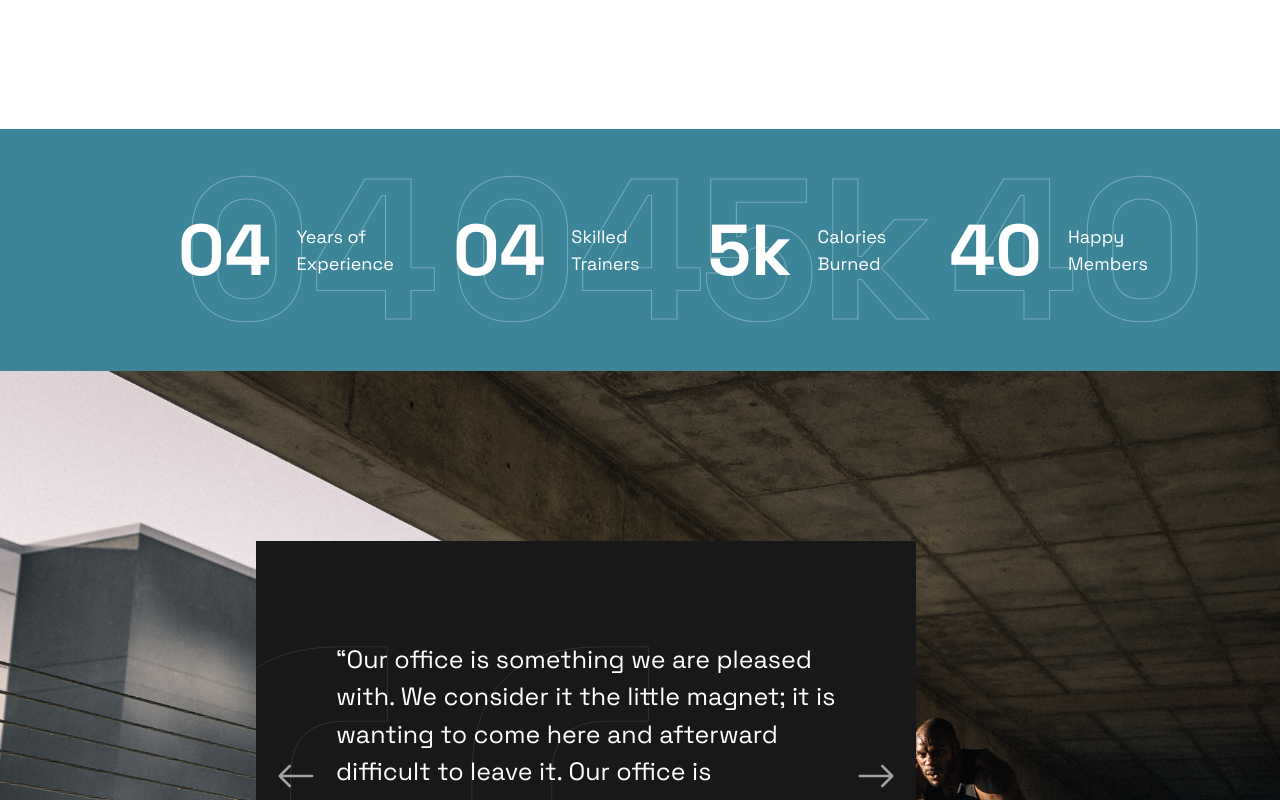
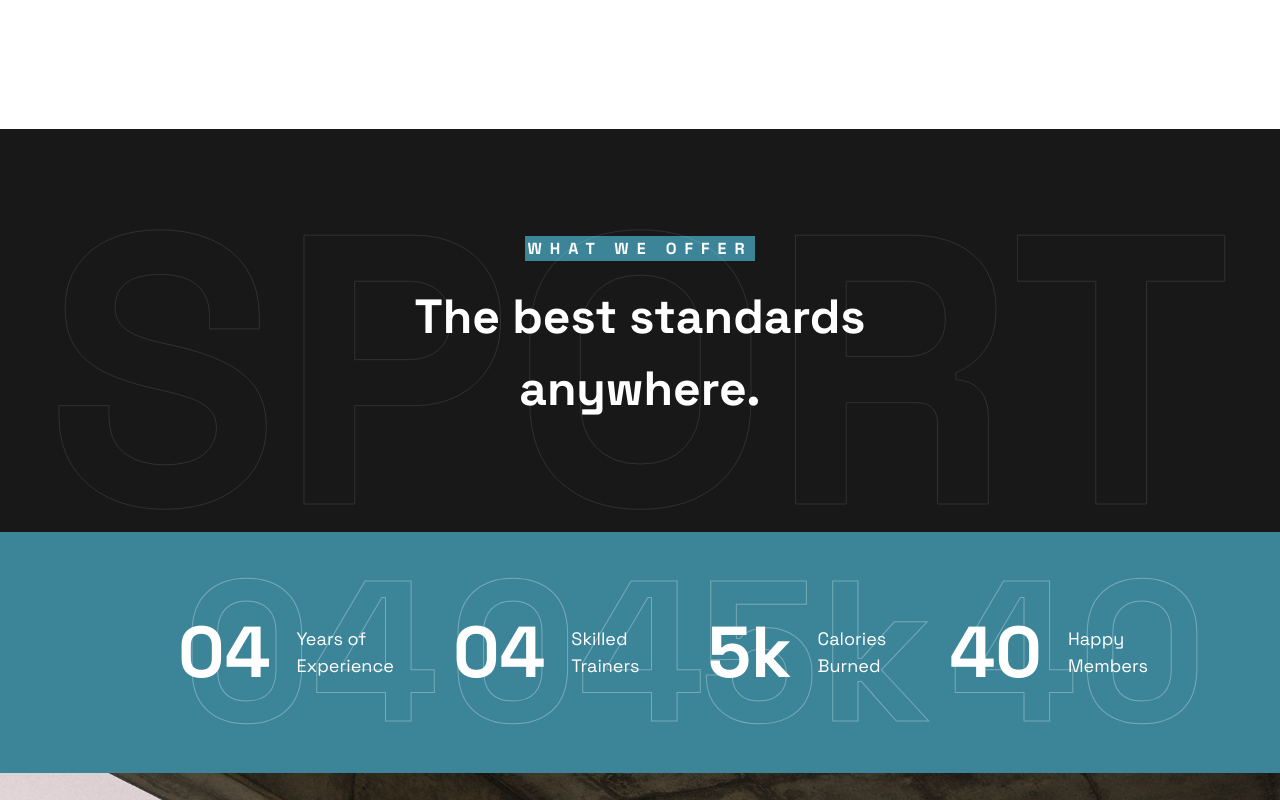
Before and after one commit to fitwithwe/fitwithwe, a React (Vite) app: page /home in a window 1280 px wide. Shown: the part 940-1740 px from the top of the page. Built offline with nearby package versions, Linux system fonts and the light colour scheme.

Commit message:
vercel json header

```diff
--- a/src/pages/Home/Home.view.tsx
+++ b/src/pages/Home/Home.view.tsx
@@ -3,6 +3,7 @@ import { Flex, Image, Stat } from "@chakra-ui/react";
 import Banner from "./components/Banner";
 import Motivation from "./components/Motivation";
 import MovingLine from "./components/MovingLine";
+import Offer from "./components/Offer";
 import Stats from "./components/Stats";
 import Testimonial from "./components/Testimonial";
 import { useHomeContext } from "./utils/context";
@@ -13,6 +14,7 @@ export default function HomeView() {
         <Flex direction={'column'}>
             <Banner />
             <Motivation />
+            <Offer/>
             <Stats />
             <Testimonial />
             <MovingLine />
--- /dev/null
+++ b/src/pages/Home/components/Offer.tsx
@@ -0,0 +1,54 @@
+import { Flex, Text, Image, GridItem, Grid } from "@chakra-ui/react";
+
+export default function Offer() {
+    return (
+        <Flex
+            bgColor={'#181818'}
+            justifyContent={'center'}
+            py={{ base: '50pt', sm: '60pt', md: '70pt', lg: '80pt' }}
+            alignItems={'center'}
+            color='white'
+            fontWeight={'bold'}
+            direction='column'
+            overflow={'hidden'}
+            position='relative'
+        >
+            <Flex
+                position={'absolute'}
+                opacity={0.1}
+                fontSize={'30vw'}
+                top='60%'
+                color='transparent'
+                lineHeight={0}
+                style={{
+                    WebkitTextStroke: '1px white'
+                }}
+            >
+                SPORT
+            </Flex>
+            <Text
+                color={'white'}
+                bgColor={'#3c8599'}
+                lineHeight='25px'
+                letterSpacing={'8px'}
+                px={{base:'1px',md:'2px'}}
+                fontSize={{ base: '10px', sm: '12px', md: '14px', lg: '16px' }}
+            >
+                WHAT WE OFFER
+            </Text>
+            <Text
+                 fontSize={{ base: '20px', sm: '30px', md: '38px', lg: '48px' }}
+                mt='20px'
+                textAlign={'center'}
+            >
+                The best standards<br /> anywhere.
+            </Text>
+            <Grid
+                templateColumns={{ base: 'repeat(1, 1fr)', md: 'repeat(2, 1fr)', xl: 'repeat(4, 1fr)' }}
+
+            >
+                <GridItem />
+            </Grid>
+        </Flex>
+    )
+}
```
